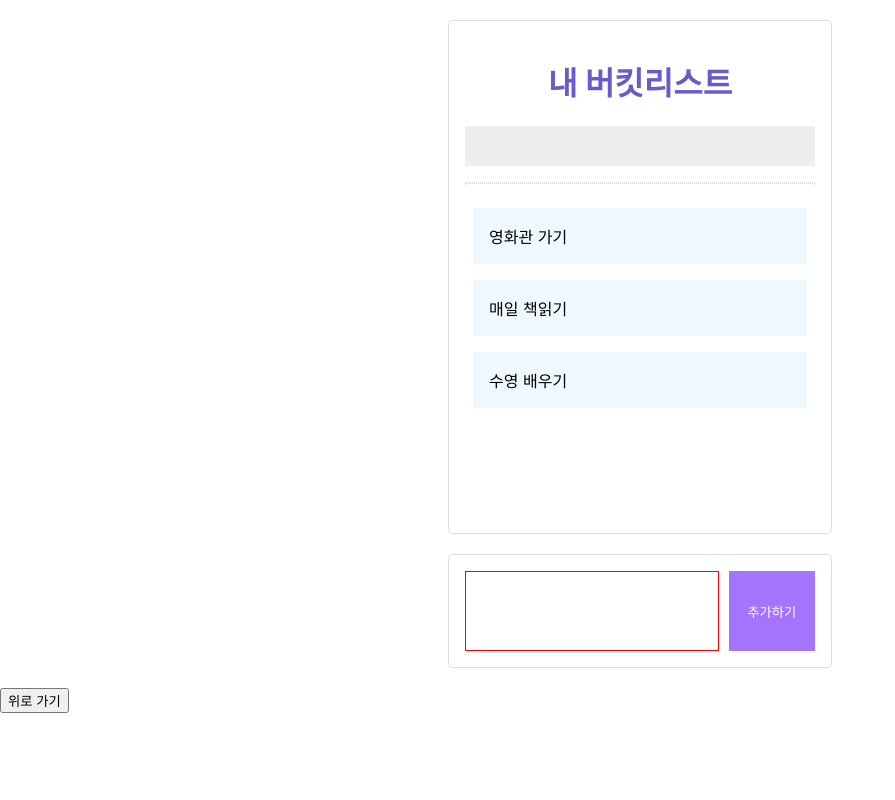
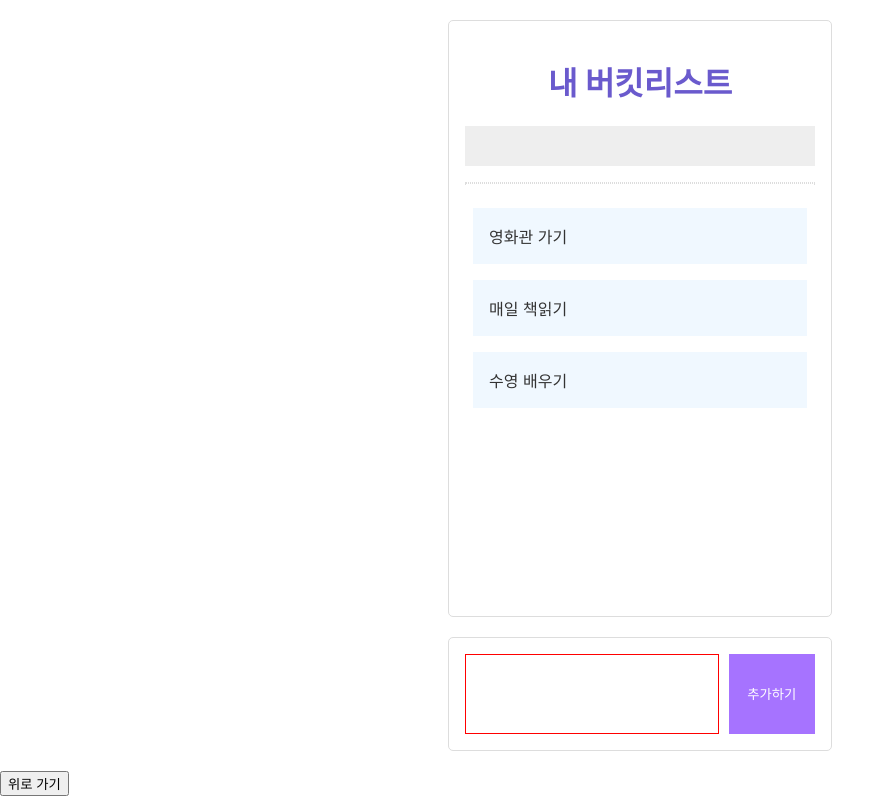
Before and after one commit to wonseok-do/sparta_react, a React (Create React App) app: page / in a window 1280 px wide. Shown: the whole page, without its empty margins (0-895 px from the left). Built offline with nearby package versions, Linux system fonts and the light colour scheme.

Commit message:
scroll css추가,수정

```diff
--- a/src/BucketList.js
+++ b/src/BucketList.js
@@ -33,15 +33,17 @@ const BucketList = (props) => {
 const ListStyle = styled.div`
   display: flex;
   flex-direction: column;
-  height: 100%;
+  height: 50vh;
   overflow-x: hidden;
-  overflow-y: auto;
+  overflow-y: auto; //scroll : 바로 스크롤바가 생김
+  max-height: 50vh;
 `;
 
 const ItemStyle = styled.div`
   padding: 16px;
   margin: 8px;
-  background-color: ${(props) => (props.completed ? "orange" : "aliceblue")};
+  color: ${(props) => (props.completed ? "#fff" : "#333")};
+  background-color: ${(props) => (props.completed ? "#673ab7" : "aliceblue")};
 `;
 
 export default BucketList;
```
